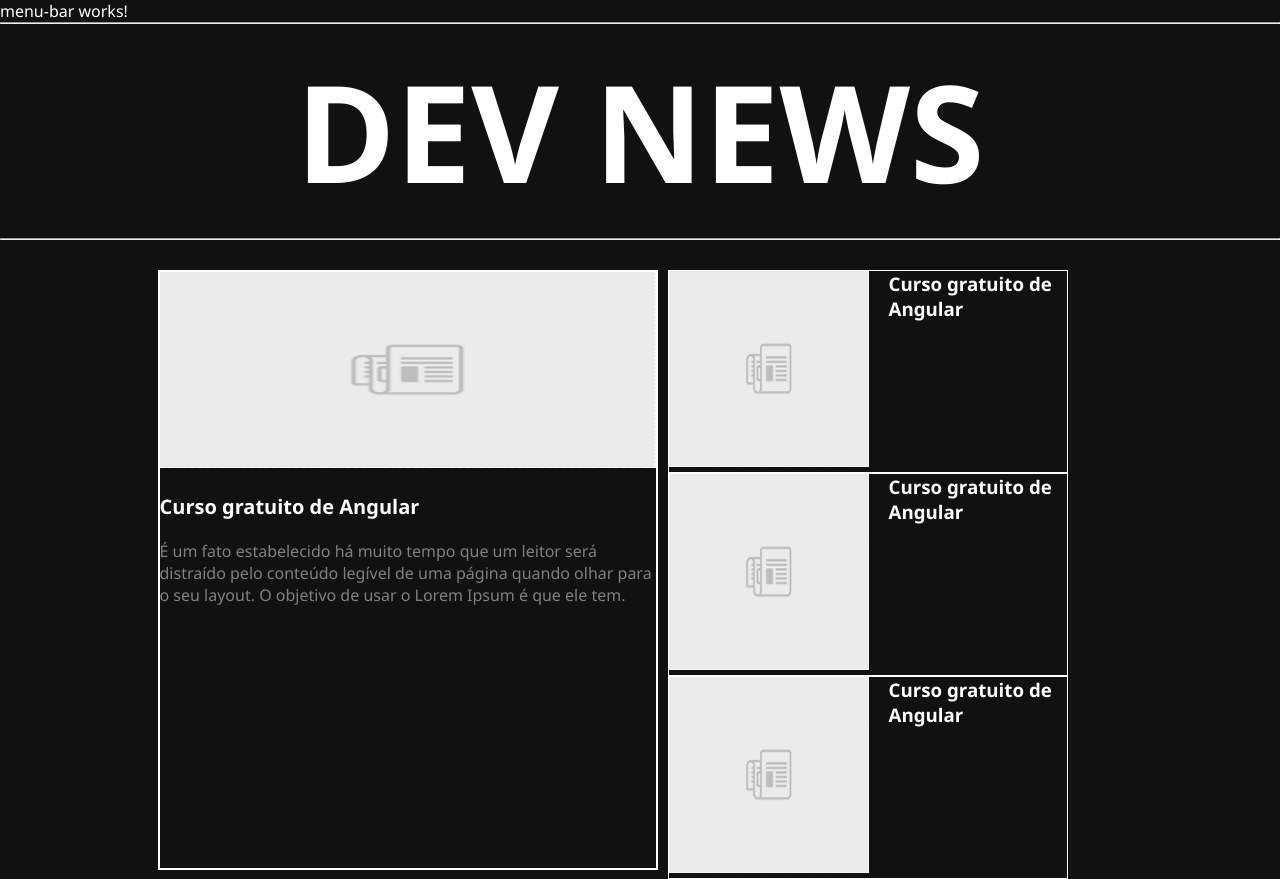
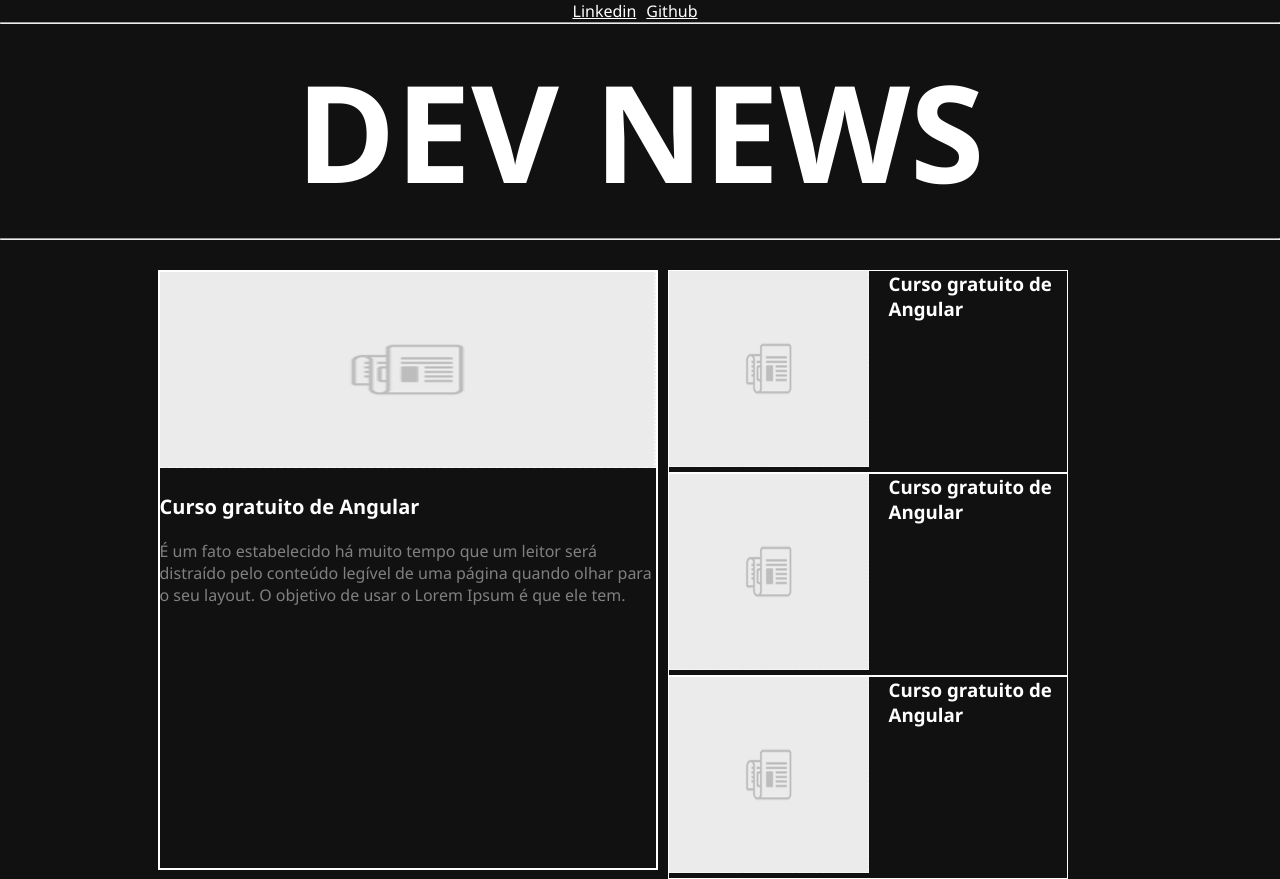
Before and after one commit to Micael-M/Angular-blog, an Angular app: page / in a window 1280 px wide. Built offline with nearby package versions, Linux system fonts and the light colour scheme.

Commit message:
style: concluo layout base menu-bar component

```diff
--- a/src/app/components/menu-bar/menu-bar.component.css
+++ b/src/app/components/menu-bar/menu-bar.component.css
@@ -0,0 +1,12 @@
+.container__menu-bar ul {
+  display: flex;
+  flex-direction: row;
+  justify-content: center;
+}
+
+.container__menu-bar ul li{
+  /* display: flex; */
+  list-style-type: none;
+  flex-direction: row;
+  margin-right: 10px;
+}
--- a/src/app/components/menu-bar/menu-bar.component.html
+++ b/src/app/components/menu-bar/menu-bar.component.html
@@ -1 +1,10 @@
-<p>menu-bar works!</p>
+<section class="container__menu-bar">
+  <ul>
+    <li>
+      <a href="">Linkedin</a>
+    </li>
+    <li>
+      <a href="">Github</a>
+    </li>
+  </ul>
+</section>
```
